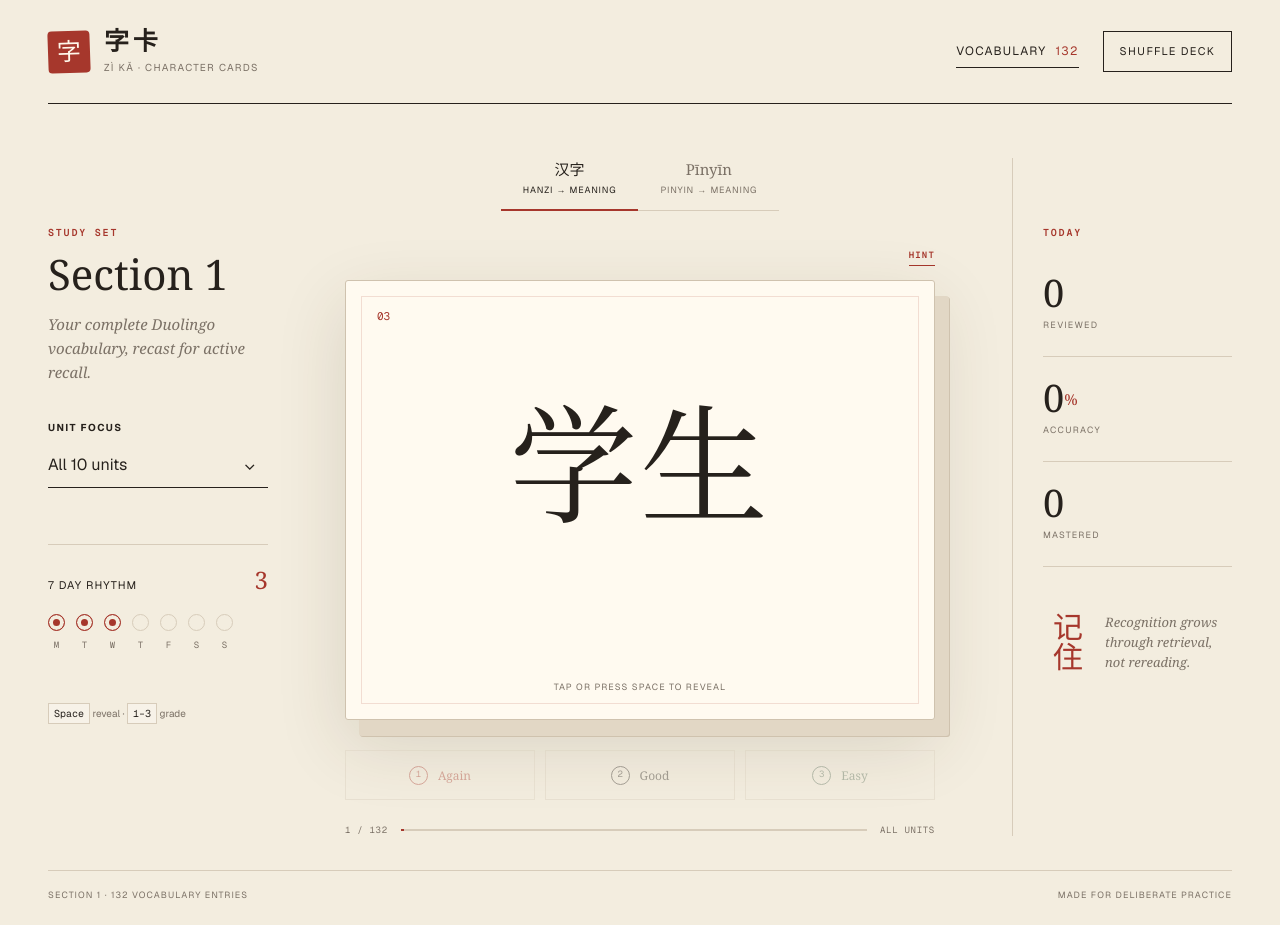
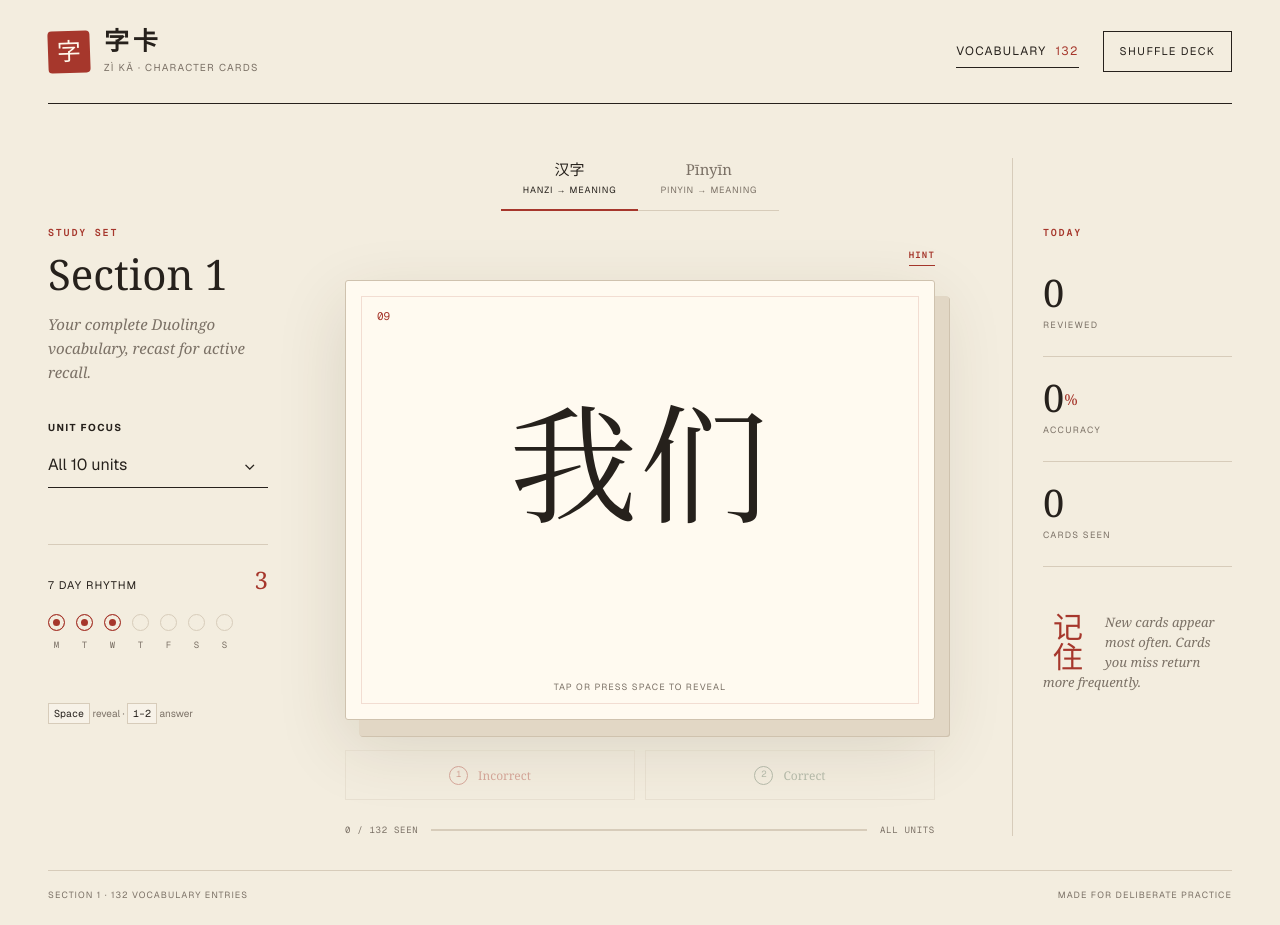
Before and after one commit to shikharmn/learn-mandarin-flashcards, a Next.js app: page / in a window 1280 px wide. Built offline with nearby package versions, Linux system fonts and the light colour scheme.

Commit message:
Simplify flashcard review scoring

```diff
--- a/app/Flashcards.tsx
+++ b/app/Flashcards.tsx
@@ -11,7 +11,23 @@ type Card = {
 };
 
 type Mode = "hanzi" | "pinyin";
-type Grade = "again" | "good" | "easy";
+type Result = "incorrect" | "correct";
+type CardHistory = Record<string, { seen: boolean; wasWrong: boolean }>;
+
+const HISTORY_KEY = "zika-card-history-v1";
+
+const cardKey = (card: Card) =>
+  `${card.unit}|${card.chinese}|${card.pinyin}|${card.meaning}`;
+
+const readHistory = (): CardHistory => {
+  if (typeof window === "undefined") return {};
+  try {
+    return JSON.parse(localStorage.getItem(HISTORY_KEY) ?? "{}");
+  } catch {
+    localStorage.removeItem(HISTORY_KEY);
+    return {};
+  }
+};
 
 const parseCsv = (text: string): Card[] => {
   const rows: string[][] = [];
@@ -55,19 +71,24 @@ const parseCsv = (text: string): Card[] => {
   }));
 };
 
-const shuffle = <T,>(items: T[]) => {
-  const next = [...items];
-  for (let i = next.length - 1; i > 0; i -= 1) {
-    const j = Math.floor(Math.random() * (i + 1));
-    [next[i], next[j]] = [next[j], next[i]];
-  }
-  return next;
+const cardWeight = (card: Card, history: CardHistory) => {
+  const record = history[cardKey(card)];
+  if (!record?.seen) return 4;
+  if (record.wasWrong) return 2;
+  return 1;
 };
 
-const gradeLabel: Record<Grade, string> = {
-  again: "Again",
-  good: "Good",
-  easy: "Easy",
+const pickWeightedIndex = (cards: Card[], history: CardHistory) => {
+  if (!cards.length) return 0;
+  const totalWeight = cards.reduce((total, card) => total + cardWeight(card, history), 0);
+  let draw = Math.random() * totalWeight;
+
+  for (let i = 0; i < cards.length; i += 1) {
+    draw -= cardWeight(cards[i], history);
+    if (draw < 0) return i;
+  }
+
+  return cards.length - 1;
 };
 
 export function Flashcards() {
@@ -80,17 +101,20 @@ export function Flashcards() {
   const [showHint, setShowHint] = useState(false);
   const [reviewed, setReviewed] = useState(0);
   const [correct, setCorrect] = useState(0);
-  const [mastered, setMastered] = useState<string[]>([]);
+  const [history, setHistory] = useState<CardHistory>(readHistory);
   const [isLibraryOpen, setIsLibraryOpen] = useState(false);
   const [query, setQuery] = useState("");
 
   useEffect(() => {
+    const savedHistory = readHistory();
+
     fetch("/vocabulary.csv")
       .then((response) => response.text())
       .then((text) => {
         const cards = parseCsv(text);
         setAllCards(cards);
-        setDeck(shuffle(cards));
+        setDeck(cards);
+        setIndex(pickWeightedIndex(cards, savedHistory));
       });
   }, []);
 
@@ -101,16 +125,18 @@ export function Flashcards() {
 
   const current = deck[index];
   const accuracy = reviewed ? Math.round((correct / reviewed) * 100) : 0;
+  const seen = allCards.filter((card) => history[cardKey(card)]?.seen).length;
+  const seenInDeck = deck.filter((card) => history[cardKey(card)]?.seen).length;
 
   const resetDeck = useCallback(
     (nextUnit = unit) => {
       const source = nextUnit === 0 ? allCards : allCards.filter((card) => card.unit === nextUnit);
-      setDeck(shuffle(source));
-      setIndex(0);
+      setDeck(source);
+      setIndex(pickWeightedIndex(source, history));
       setRevealed(false);
       setShowHint(false);
     },
-    [allCards, unit],
+    [allCards, history, unit],
   );
 
   const chooseUnit = (nextUnit: number) => {
@@ -118,21 +144,27 @@ export function Flashcards() {
     resetDeck(nextUnit);
   };
 
-  const grade = useCallback(
-    (value: Grade) => {
+  const recordResult = useCallback(
+    (result: Result) => {
       if (!current || !revealed) return;
       setReviewed((count) => count + 1);
-      if (value !== "again") setCorrect((count) => count + 1);
-      if (value === "easy") {
-        setMastered((items) =>
-          items.includes(current.chinese) ? items : [...items, current.chinese],
-        );
-      }
+      if (result === "correct") setCorrect((count) => count + 1);
+
+      const key = cardKey(current);
+      const nextHistory = {
+        ...history,
+        [key]: {
+          seen: true,
+          wasWrong: history[key]?.wasWrong || result === "incorrect",
+        },
+      };
+      setHistory(nextHistory);
+      localStorage.setItem(HISTORY_KEY, JSON.stringify(nextHistory));
       setRevealed(false);
       setShowHint(false);
-      setIndex((position) => (position + 1) % Math.max(deck.length, 1));
+      setIndex(pickWeightedIndex(deck, nextHistory));
     },
-    [current, deck.length, revealed],
+    [current, deck, history, revealed],
   );
 
   useEffect(() => {
@@ -142,13 +174,12 @@ export function Flashcards() {
         event.preventDefault();
         setRevealed((value) => !value);
       }
-      if (event.key === "1") grade("again");
-      if (event.key === "2") grade("good");
-      if (event.key === "3") grade("easy");
+      if (event.key === "1") recordResult("incorrect");
+      if (event.key === "2") recordResult("correct");
     };
     window.addEventListener("keydown", handleKey);
     return () => window.removeEventListener("keydown", handleKey);
-  }, [grade, isLibraryOpen]);
+  }, [isLibraryOpen, recordResult]);
 
   const libraryCards = filtered.filter((card) => {
     const term = query.toLowerCase();
@@ -203,7 +234,7 @@ export function Flashcards() {
             </div>
           </div>
 
-          <p className="key-hint"><kbd>Space</kbd> reveal · <kbd>1–3</kbd> grade</p>
+          <p className="key-hint"><kbd>Space</kbd> reveal · <kbd>1–2</kbd> answer</p>
         </aside>
 
         <section className="study-stage" aria-live="polite">
@@ -246,12 +277,13 @@ export function Flashcards() {
                 <span className="reveal-cue">{revealed ? "tap to hide" : "tap or press space to reveal"}</span>
               </button>
 
-              <div className="grade-row" aria-label="Grade this card">
-                {(["again", "good", "easy"] as Grade[]).map((value, i) => (
-                  <button key={value} disabled={!revealed} onClick={() => grade(value)} className={value}>
-                    <kbd>{i + 1}</kbd><span>{gradeLabel[value]}</span>
-                  </button>
-                ))}
+              <div className="grade-row" aria-label="Record your answer">
+                <button disabled={!revealed} onClick={() => recordResult("incorrect")} className="incorrect">
+                  <kbd>1</kbd><span>Incorrect</span>
+                </button>
+                <button disabled={!revealed} onClick={() => recordResult("correct")} className="correct">
+                  <kbd>2</kbd><span>Correct</span>
+                </button>
               </div>
             </>
           ) : (
@@ -259,8 +291,8 @@ export function Flashcards() {
           )}
 
           <div className="deck-progress">
-            <span>{deck.length ? index + 1 : 0} / {deck.length}</span>
-            <div><i style={{ width: `${deck.length ? ((index + 1) / deck.length) * 100 : 0}%` }} /></div>
+            <span>{seenInDeck} / {deck.length} seen</span>
+            <div><i style={{ width: `${deck.length ? (seenInDeck / deck.length) * 100 : 0}%` }} /></div>
             <span>{unit ? `Unit ${unit}` : "All units"}</span>
           </div>
         </section>
@@ -269,11 +301,11 @@ export function Flashcards() {
           <p className="eyebrow">Today</p>
           <div className="stat"><strong>{reviewed}</strong><span>reviewed</span></div>
           <div className="stat"><strong>{accuracy}<sup>%</sup></strong><span>accuracy</span></div>
-          <div className="stat"><strong>{mastered.length}</strong><span>mastered</span></div>
+          <div className="stat"><strong>{seen}</strong><span>cards seen</span></div>
 
           <div className="ink-note">
             <span>记住</span>
-            <p>Recognition grows through retrieval, not rereading.</p>
+            <p>New cards appear most often. Cards you miss return more frequently.</p>
           </div>
         </aside>
       </section>
--- a/app/globals.css
+++ b/app/globals.css
@@ -91,13 +91,13 @@ kbd { font-family: var(--font-geist-mono), monospace; }
 .answer-block em { color: var(--red); font: italic 23px Georgia, serif; }
 .answer-block strong { font: 500 21px Georgia, serif; }
 .reveal-cue { position: absolute; bottom: 25px; color: var(--taupe); font-size: 9px; letter-spacing: .12em; text-transform: uppercase; }
-.grade-row { width: min(590px, 100%); display: grid; grid-template-columns: repeat(3, 1fr); gap: 10px; margin-top: 30px; }
+.grade-row { width: min(590px, 100%); display: grid; grid-template-columns: repeat(2, 1fr); gap: 10px; margin-top: 30px; }
 .grade-row button { height: 50px; background: transparent; border: 1px solid var(--rule); cursor: pointer; display: flex; justify-content: center; align-items: center; gap: 10px; transition: .18s; }
 .grade-row button:disabled { opacity: .38; cursor: not-allowed; }
 .grade-row button:not(:disabled):hover { transform: translateY(-2px); background: var(--card); border-color: var(--ink); }
 .grade-row kbd { width: 19px; height: 19px; display: grid; place-items: center; border: 1px solid currentColor; font-size: 9px; border-radius: 50%; }
 .grade-row span { font: 500 12px Georgia, serif; }
-.grade-row .again { color: var(--red); }.grade-row .good { color: var(--ink); }.grade-row .easy { color: var(--sage); }
+.grade-row .incorrect { color: var(--red); }.grade-row .correct { color: var(--sage); }
 .deck-progress { width: min(590px, 100%); display: grid; grid-template-columns: auto 1fr auto; gap: 13px; align-items: center; margin-top: 24px; color: var(--taupe); font: 9px var(--font-geist-mono), monospace; text-transform: uppercase; letter-spacing: .08em; }
 .deck-progress div { height: 2px; background: var(--rule); }.deck-progress i { height: 100%; background: var(--red); display: block; transition: width .35s ease; }
 .loading-card { width: min(590px, 100%); height: 440px; display: grid; place-items: center; border: 1px solid var(--rule); background: var(--card); color: var(--taupe); font: italic 16px Georgia, serif; }
```
Also changed, not shown: 4 other files (tests, documents, lock files or other folders).
